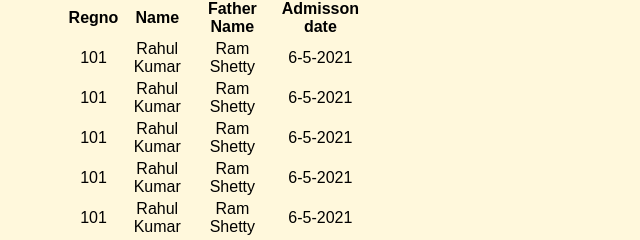
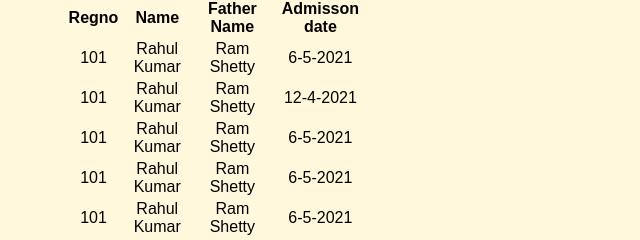
Before and after one commit to anushgs/Asynchronous-Task_01, a plain HTML site: page index.html in a window 1280 px wide. Shown: the part 357-597 px from the top of the page, 522-1162 px from the left. Drawn offline with Linux system fonts and the light colour scheme.

Commit message:
checking

```diff
--- a/index.html
+++ b/index.html
@@ -72,7 +72,7 @@
               <td>101</td>
               <td>Rahul Kumar</td>
               <td>Ram Shetty</td>
-              <td>6-5-2021</td>
+              <td>12-4-2021</td>
             </tr>
             <tr>
               <td>101</td>
```
